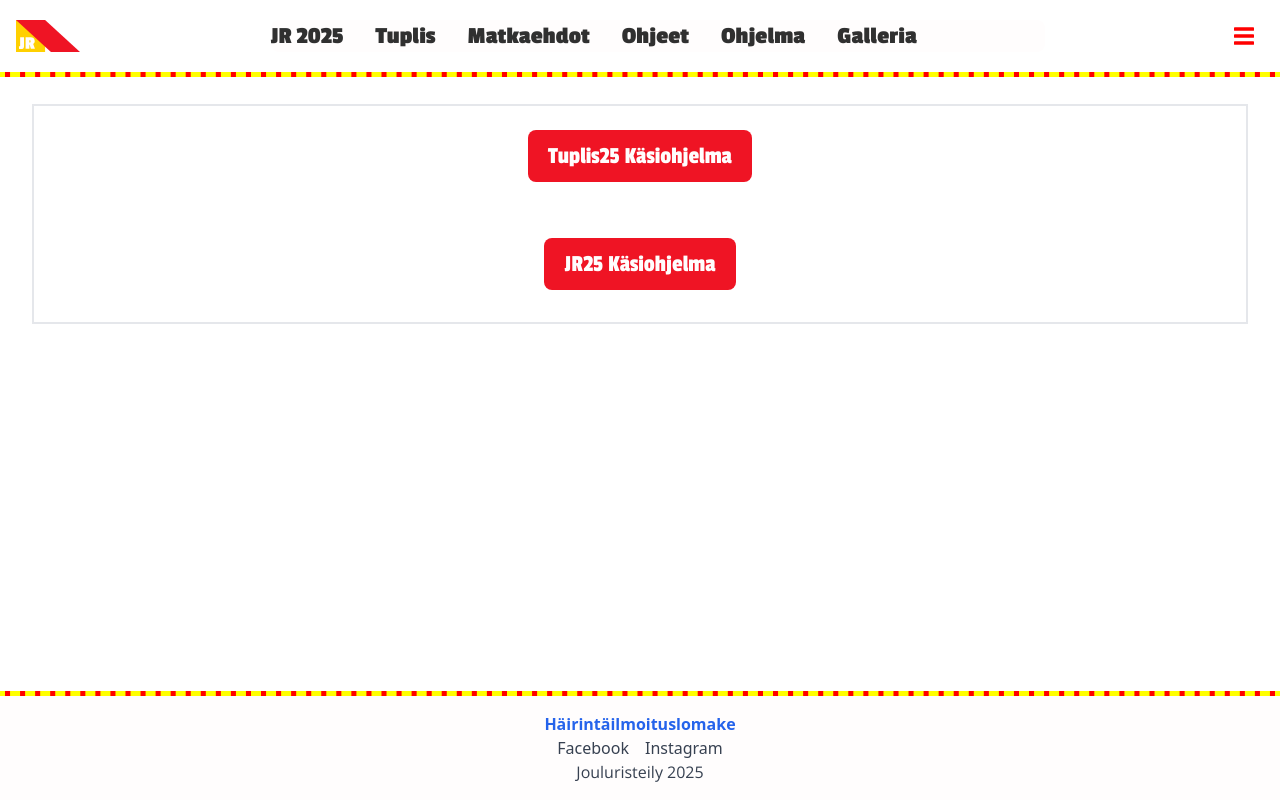
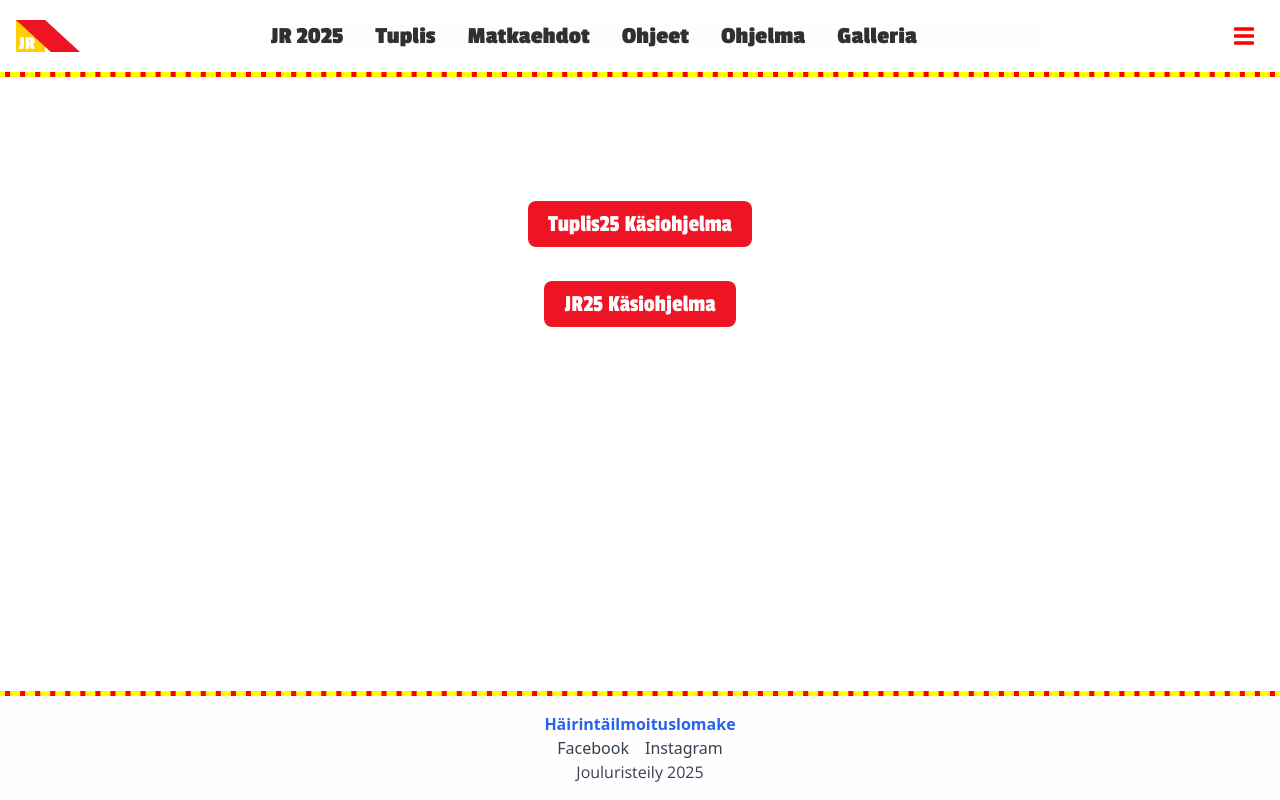
Before and after one commit to jouluristeily/jouluristeily, a Next.js app: page /events in a window 1280 px wide. Built offline with nearby package versions, Linux system fonts and the light colour scheme; a web font is replaced by a local one.

Commit message:
center downloadlinks

```diff
--- a/src/app/events/page.tsx
+++ b/src/app/events/page.tsx
@@ -9,8 +9,8 @@
   // );
 
   return (
-    <div className="flex flex-col items-center m-8 border-2">
-      <div className="flex flex-col items-center p-6 text-center">
+    <div className="h-96 flex flex-col justify-center items-center">
+      <div className="p-6 text-center">
         <a
           href="https://drive.google.com/uc?export=download&id=1K85tZWmyQxBwARU2Ghl756czCSwKUAJV"
           className="btn-primary"
@@ -21,7 +21,7 @@
         </a>
       </div>
 
-      <div className="flex flex-col items-center p-6 text-center  bg-red-600">
+      <div className="p-6 text-center">
         <a
           href="https://drive.google.com/uc?export=download&id=1AvxUFck0Z3dv-ZBx4slCczUJZy1HW2o9"
           className="btn-primary"
```
